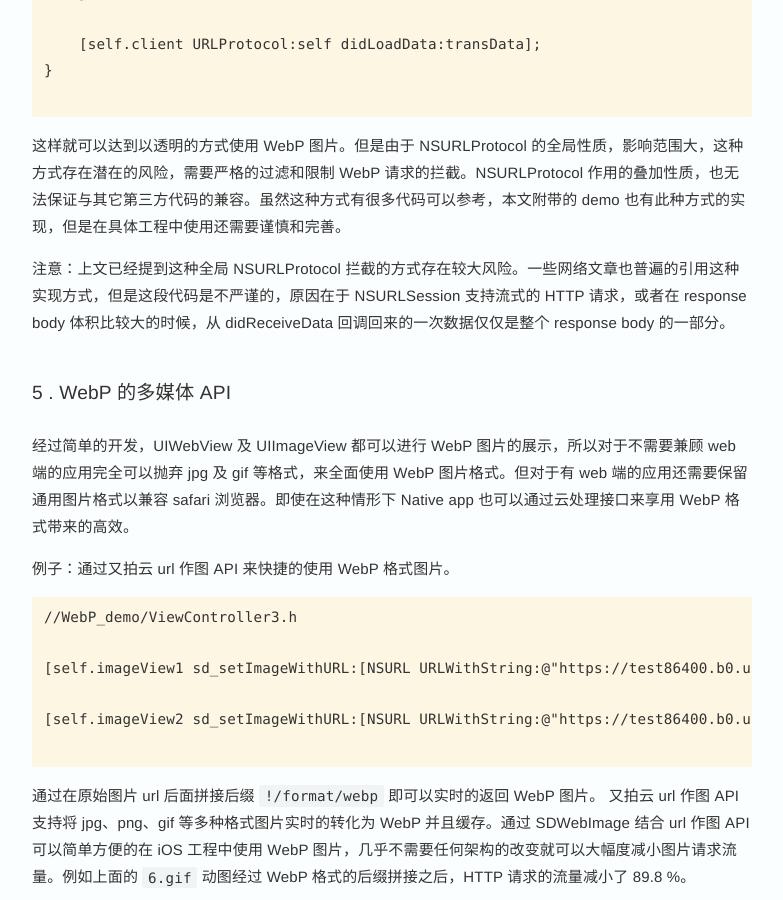
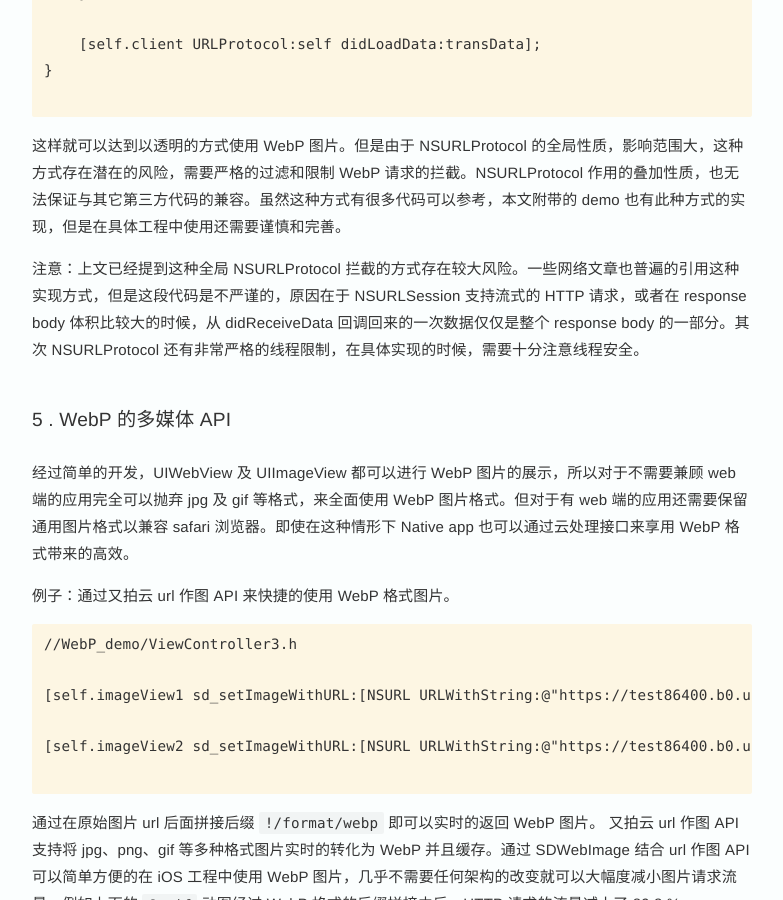
Before and after one commit to upyun/upyun.github.io, a Jekyll site: the page built from _posts/2017-03-15-use-webp-in-ios-project.md, in a window 1280 px wide and 900 px high, scrolled down 3443 px. Shown: the whole window, without its empty margins (248-1031 px from the left). Built offline with Jekyll 4.4.1, drawn with Linux system fonts in a browser that asks for light colours; some web fonts are replaced; comment, search, counter and statistics services are not loaded.

Commit message:
add a sentence

```diff
--- a/_posts/2017-03-15-use-webp-in-ios-project.md
+++ b/_posts/2017-03-15-use-webp-in-ios-project.md
@@ -144,7 +144,7 @@ SDWebImage 安装之后内置 libwebp 源码，并在  UIImage+WebP.m 封装实
 
 这样就可以达到以透明的方式使用 WebP 图片。但是由于 NSURLProtocol 的全局性质，影响范围大，这种方式存在潜在的风险，需要严格的过滤和限制 WebP 请求的拦截。NSURLProtocol 作用的叠加性质，也无法保证与其它第三方代码的兼容。虽然这种方式有很多代码可以参考，本文附带的 demo 也有此种方式的实现，但是在具体工程中使用还需要谨慎和完善。
 
-注意：上文已经提到这种全局 NSURLProtocol 拦截的方式存在较大风险。一些网络文章也普遍的引用这种实现方式，但是这段代码是不严谨的，原因在于 NSURLSession 支持流式的 HTTP 请求，或者在 response body 体积比较大的时候，从 didReceiveData 回调回来的一次数据仅仅是整个 response body 的一部分。
+注意：上文已经提到这种全局 NSURLProtocol 拦截的方式存在较大风险。一些网络文章也普遍的引用这种实现方式，但是这段代码是不严谨的，原因在于 NSURLSession 支持流式的 HTTP 请求，或者在 response body 体积比较大的时候，从 didReceiveData 回调回来的一次数据仅仅是整个 response body 的一部分。其次 NSURLProtocol 还有非常严格的线程限制，在具体实现的时候，需要十分注意线程安全。
 
 
 ###  5 . WebP 的多媒体 API
```
